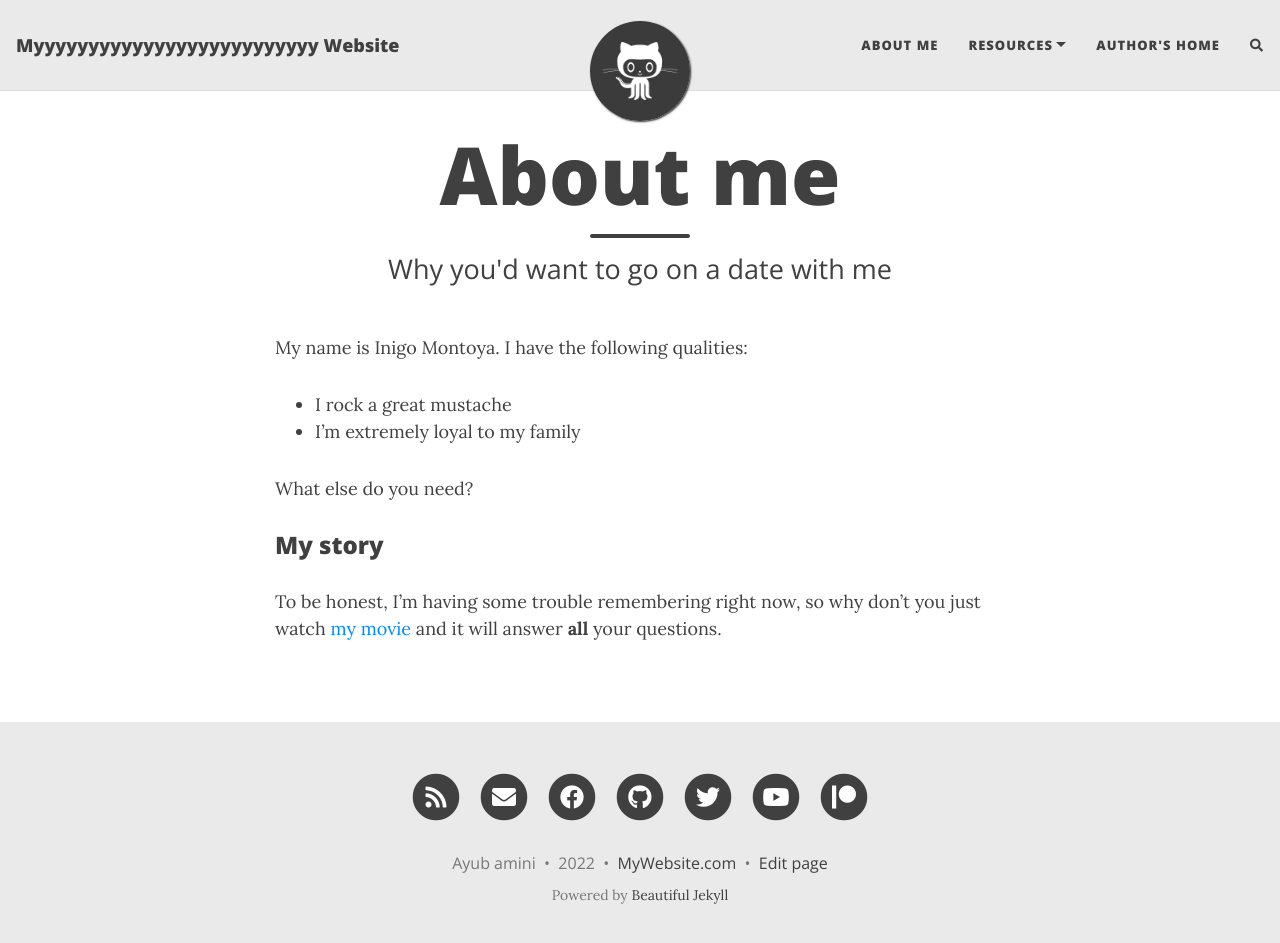
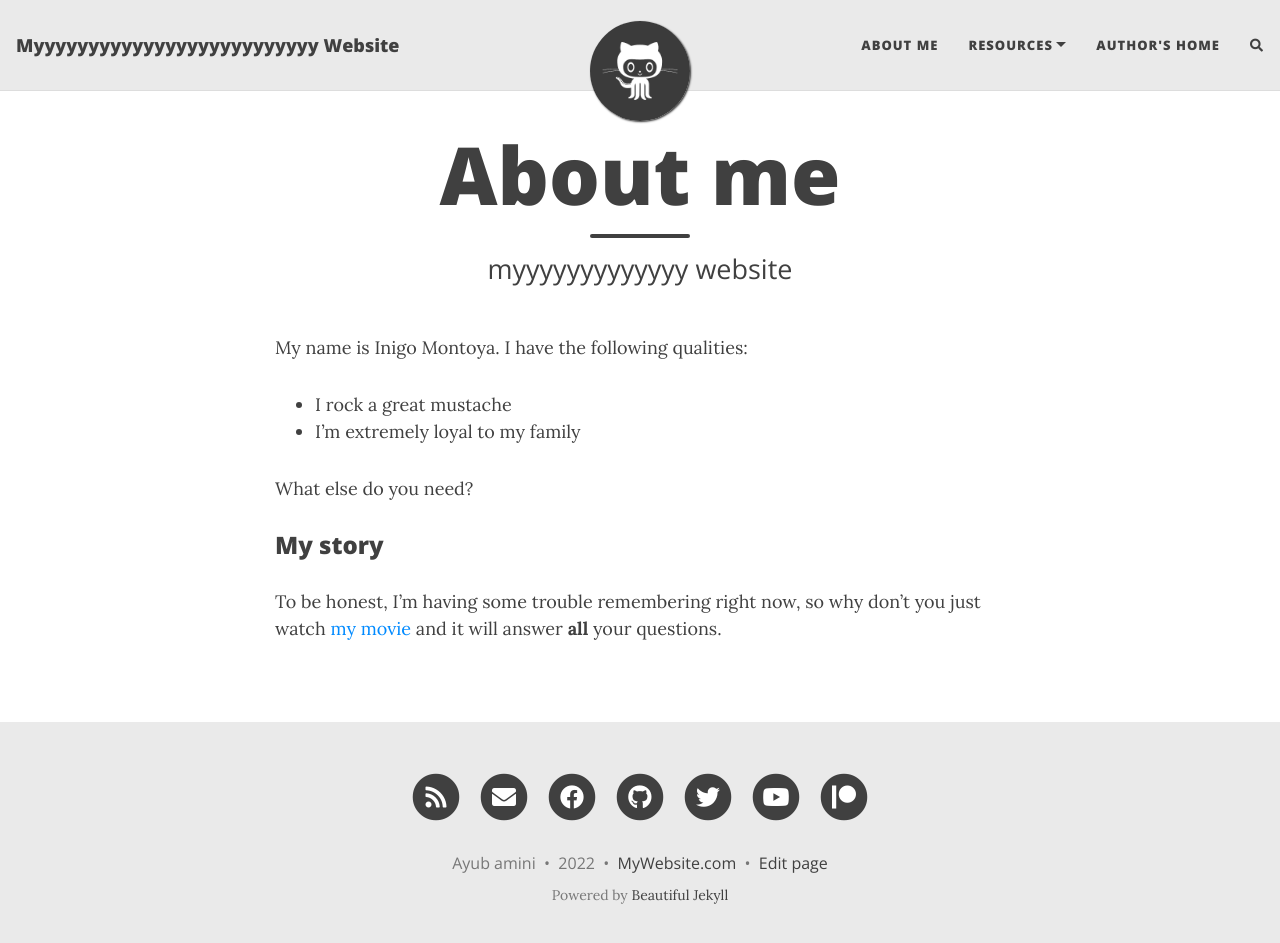
Before and after one commit to jobe1366/AYUB_AMINI.github.io, a Jekyll site: the page built from aboutme.md, in a window 1280 px wide and 956 px high. Shown: the top 943 px of the window. Built offline with Jekyll 4.4.1, drawn with Linux system fonts in a browser that asks for light colours; nearby versions of some CDN libraries; comment, search, counter and statistics services are not loaded.

Commit message:
Update aboutme.md

```diff
--- a/aboutme.md
+++ b/aboutme.md
@@ -1,7 +1,7 @@
 ---
 layout: page
 title: About me
-subtitle: Why you'd want to go on a date with me
+subtitle: myyyyyyyyyyyyy  website
 ---
 
 My name is Inigo Montoya. I have the following qualities:
```
